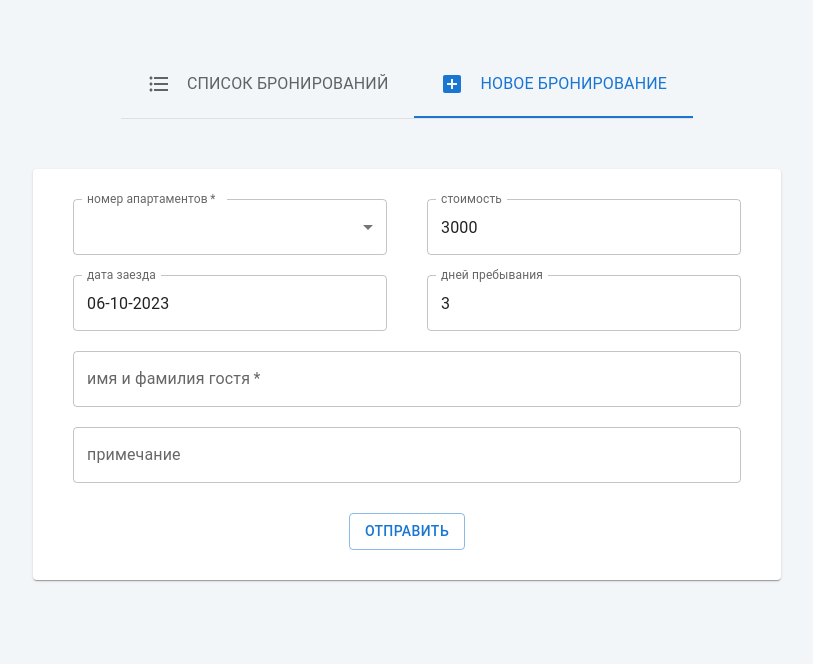
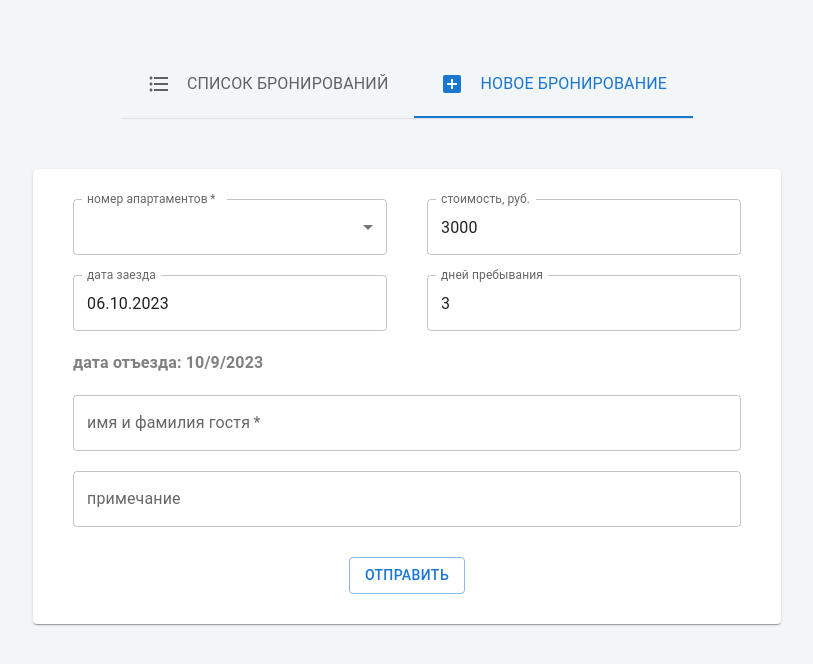
Before and after one commit to Marilisk/room-reserv-admin, a React (Vite) app: page /newbooking in a window 1280 px wide. Shown: the top 664 px of the page, without its empty margins (233-1046 px from the left). Built offline with nearby package versions, Linux system fonts and the light colour scheme.

Commit message:
overlaps

```diff
--- a/src/components/BookingCreator/BookingCreator.tsx
+++ b/src/components/BookingCreator/BookingCreator.tsx
@@ -1,11 +1,11 @@
 import Form from './Form'
-import { Paper } from '@mui/material'
+import { WrapPaper } from './Form.styled'
 
 export const BookingCreator = () => {
 
   return (
-    <Paper sx={{width: '60%', padding: '20px'}}>
+    <WrapPaper>
         <Form />
-    </Paper>
+    </WrapPaper>
   )
 }
--- a/src/components/BookingCreator/Form.styled.tsx
+++ b/src/components/BookingCreator/Form.styled.tsx
@@ -1,5 +1,4 @@
-import { Box, Button, FormControl, TextField, styled } from '@mui/material'
-
+import { Box, Button, FormControl, Paper, TextField, styled } from '@mui/material'
 
 
 export const StyledTextField = styled(TextField)({
@@ -21,3 +20,8 @@ export const StyledFormControl = styled(FormControl)({
 export const StyledButton = styled(Button)({
     margin: '20px 20px 10px 20px',
 }) as typeof Button
+
+export const WrapPaper = styled(Paper)({
+    width: '60%',
+    padding: '20px'
+}) as typeof Paper
--- a/src/components/BookingCreator/Form.tsx
+++ b/src/components/BookingCreator/Form.tsx
@@ -1,6 +1,6 @@
 import React, { memo, useCallback, useEffect, useState } from 'react'
 import { useAppDispatch, useAppSelector } from '../../redux-store/hooks'
-import { InputLabel, MenuItem, Select } from '@mui/material'
+import { Box, InputLabel, MenuItem, Select, Typography } from '@mui/material'
 import { IBooking } from '../../types/types'
 import { fetchAddBooking, handleChangeForm } from '../../redux-store/bookingsSlice'
 import { DatePicker } from '@mui/x-date-pickers/DatePicker';
@@ -12,7 +12,6 @@ import { validate } from '../../utils/validate'
 
 const rooms = new Array(30).fill('').map((_, i) => i + 1)
 
-
 const Form = () => {
 
     const values = useAppSelector(s => s.contracts.newItem.formState)
@@ -20,6 +19,8 @@ const Form = () => {
     const dispatch = useAppDispatch()
     const [btnDisabled, setBtnDisabled] = useState(false)
     const loading = useAppSelector(s => s.contracts.newItem.loadingStatus === 'loading')
+    const srvMsg = useAppSelector(s => s.contracts.serverMsg)
+    const [serverMsg, setServerMsg] = useState<string | undefined | null>()
 
     const onChange = (e: React.ChangeEvent<HTMLInputElement | HTMLTextAreaElement>, field: keyof IBooking) => {
         dispatch(handleChangeForm({ ...values, [field]: e.currentTarget.value }))
@@ -43,8 +44,18 @@ const Form = () => {
 
     useEffect(() => {
         // для раздизейблинга кнопки после неудачной попытки сабмита
-        btnDisabled && setBtnDisabled(false)
+        if (btnDisabled) {
+            setBtnDisabled(false)
+            setErrors({})
+        }
     }, [values])
+
+    useEffect(() => {
+        // убираем по таймеру сообщение об успехе
+        setServerMsg(srvMsg)
+        const timer = setTimeout(() => setServerMsg(undefined), 4000)
+        return () => clearTimeout(timer)
+    }, [srvMsg, loading])
 
 
     return (
@@ -73,7 +84,7 @@ const Form = () => {
                 <StyledTextField fullWidth value={values.price}
                     error={!!errors.price}
                     onChange={(e) => onChange(e, 'price')}
-                    label='стоимость' type='number' />
+                    label='стоимость, руб.' type='number' />
             </LineBox>
 
             <LineBox >
@@ -81,7 +92,7 @@ const Form = () => {
                     sx={{ margin: '10px 20px', flex: 1 }}
                     disablePast
                     label='дата заезда'
-                    format='DD-MM-YYYY'
+                    format='DD.MM.YYYY'
                     value={dayjs(new Date(values.startDate))}
                     onChange={(newValue) => {
                         const timeStamp = newValue?.toDate().getTime()
@@ -91,8 +102,17 @@ const Form = () => {
                     value={values.daysOfReservation}
                     onChange={(e) => onChange(e, 'daysOfReservation')}
                     label='дней пребывания'
-                    error={!!errors.daysOfReservation || +values.daysOfReservation > 200 }
+                    error={!!errors.daysOfReservation || +values.daysOfReservation > 200}
                     type='number' />
+
+            </LineBox>
+            <LineBox>
+                <Box sx={{ flex: 1, margin: '10px 20px', display: 'flex' }}>
+                    <Typography fontWeight='600' color='GrayText'>дата отъезда:&nbsp;</Typography>
+                    <Typography fontWeight='600' color='GrayText'>
+                        {new Date((+values.daysOfReservation * 86400000) + values.startDate).toLocaleDateString()}
+                    </Typography>
+                </Box>
             </LineBox>
 
             <LineBox >
@@ -112,6 +132,10 @@ const Form = () => {
             </LineBox>
 
             <LineBox>
+                {serverMsg && <Typography fontWeight='600' color='Highlight'>{srvMsg}</Typography>}
+            </LineBox>
+
+            <LineBox>
                 <StyledButton type='submit'
                     onClick={handleSubmit}
                     variant='outlined'
--- /dev/null
+++ b/src/components/Table/Table/ModalWindow/ModalWindow.hooks.tsx
@@ -0,0 +1,30 @@
+import { useEffect, useState } from "react"
+import { useAppDispatch, useAppSelector } from "../../../../redux-store/hooks"
+import { getOverlaps } from "../../../../utils/getOverlaps"
+import { IBooking } from "../../../../types/types"
+import { setOverlaps } from "../../../../redux-store/bookingsSlice"
+
+
+export const useOverlaps = (bookingInViewId: string, bookings: IBooking[]) => {
+
+    const dispatch = useAppDispatch()
+    const [showOverLaps, setShowOverlaps] = useState(false)
+    useEffect(() => {
+        showOverLaps && setShowOverlaps(false)
+    }, [bookingInViewId])
+
+    const overlaps = useAppSelector(s => s.contracts.overlaps)
+
+    const findOverLaps = () => {
+        if (bookingInViewId) {
+            setShowOverlaps(true)
+            const overlaps = getOverlaps(bookings, bookingInViewId)
+            overlaps.length && dispatch(setOverlaps(overlaps))
+        }
+    }
+    return {
+        overlaps,
+        findOverLaps,
+        showOverLaps,
+    }
+}
--- a/src/components/Table/Table/Table.hooks.tsx
+++ b/src/components/Table/Table/Table.hooks.tsx
@@ -1,14 +1,20 @@
 import { useState } from 'react'
+import { useAppDispatch } from '../../../redux-store/hooks';
+import { setOverlaps } from '../../../redux-store/bookingsSlice';
 
 export const useModal = () => {
 
+    const dispatch = useAppDispatch()
     const [modalOpened, setModalOpened] = useState(false);
     const [bookingInViewId, setBookingInViewId] = useState<string | undefined>()
     const handleOpen = (bookId: string) => {
         setModalOpened(true);
         setBookingInViewId(bookId)
     }
-    const handleClose = () => setModalOpened(false);
+    const handleClose = () => {
+        setModalOpened(false)
+        dispatch(setOverlaps([]))
+    }
 
     return {
         modalOpened,
--- a/src/components/Table/Table/Table.styled.tsx
+++ b/src/components/Table/Table/Table.styled.tsx
@@ -1,4 +1,12 @@
 import { Box, styled, Paper } from "@mui/material";
+
+
+export const HeadBox = styled(Box)({
+    margin: '16px',
+    marginBottom: '0',
+    display: 'flex',
+    justifyContent: 'flex-end',
+}) as typeof Box
 
 
 export const LineBox = styled(Box)({
@@ -18,7 +26,6 @@ export const modalStyles = {
     boxShadow: 24,
     padding: 4,
 }
-
 
 export const LoaderBox = styled(Box)({
     display: 'flex',
--- a/src/components/Table/TableContainer.tsx
+++ b/src/components/Table/TableContainer.tsx
@@ -21,8 +21,8 @@ const TableContainer = () => {
   const [skip, setSkip] = useState(0)
 
   const loadMore = (rewrite: boolean) => {
-      dispatch(fetchGetBooking({ count, skip, rewrite }))
-      setSkip(rewrite ? 0 : skip + count)
+    dispatch(fetchGetBooking({ count, skip, rewrite }))
+    setSkip(rewrite ? 0 : skip + count)
   }
 
   useEffect(() => {
@@ -39,10 +39,10 @@ const TableContainer = () => {
       <Table items={bookings} />
       {areMoreBookings &&
         <LoaderBox>
-
-          <Button type='button' variant='contained' onClick={() => loadMore(false)} >загрузить следующие</Button>
-
-          {isLoading && <CircularProgress size={80} />}
+          {
+            isLoading ? <CircularProgress size={80} /> :
+              <Button type='button' variant='contained' onClick={() => loadMore(false)} >загрузить следующие</Button>
+          }
         </LoaderBox>
       }
     </TablePaper>
--- a/src/redux-store/bookingsSlice.ts
+++ b/src/redux-store/bookingsSlice.ts
@@ -45,6 +45,9 @@ const bookingsSlice = createSlice({
                 })
             }
         },
+        setOverlaps(state, action) {
+            state.overlaps = action.payload
+        }
     },
     extraReducers: (builder) => {
         builder.addCase(fetchGetBooking.pending, (state) => {
@@ -78,6 +81,7 @@ const bookingsSlice = createSlice({
                     roomNumber: 0,
                     note: '',
                 }
+                state.serverMsg = 'Бронирование успешно создано'
             })
             .addCase(fetchAddBooking.rejected, (state) => {
                 state.newItem.loadingStatus = 'error'
@@ -90,6 +94,7 @@ const bookingsSlice = createSlice({
             .addCase(fetchDeleteBooking.fulfilled, (state, action) => {
                 state.loadingStatus = 'loaded'
                 state.items = state.items.filter(el => action.payload.ids.indexOf(el._id) === -1 );
+                state.overlaps = state.overlaps.filter(el => action.payload.ids.indexOf(el._id) === -1 );
             })
             .addCase(fetchDeleteBooking.rejected, (state) => {
                 state.loadingStatus = 'error'
@@ -102,6 +107,6 @@ const bookingsSlice = createSlice({
 const selectItems = (state: RootState) => state.contracts.items
 export const selectBooking = createSelector(selectItems, (items) => items)
 
-export const { handleChangeForm, sortList } = bookingsSlice.actions;
+export const { handleChangeForm, sortList, setOverlaps } = bookingsSlice.actions;
 
 export default bookingsSlice.reducer;
--- a/src/redux-store/initial.ts
+++ b/src/redux-store/initial.ts
@@ -11,6 +11,7 @@ interface BookingsInitStateType {
         formState: IBookingPayload
         loadingStatus: IsLoadingType
     }
+    overlaps: IBooking[]
 }
 
 export const initialBookingState: BookingsInitStateType = {
@@ -29,5 +30,6 @@ export const initialBookingState: BookingsInitStateType = {
             note: '',
         },
         loadingStatus: 'loaded',
-    }
+    },
+    overlaps: [],
 }
--- /dev/null
+++ b/src/utils/getOverlaps.ts
@@ -0,0 +1,20 @@
+import { IBooking } from "../types/types"
+
+
+
+export const getOverlaps = (bookings: IBooking[], bookingInViewId: string) => {
+    const booking = bookings.find(b => b._id === bookingInViewId)
+    const errors: IBooking[] = []
+    const others = bookings.filter(b => b.roomNumber === booking?.roomNumber)
+    if (!others.length) return errors
+    others.forEach((elem1, ind, array) => {
+        const timeOff1 = +elem1.daysOfReservation * 86400000 + elem1.startDate
+        array.forEach((elem2, i) => {
+            if (ind === i) return
+            const timeOff2 = +elem2.daysOfReservation * 86400000 + elem2.startDate
+            if (elem1.startDate > elem2.startDate && timeOff2 > elem1.startDate && !errors.find(b => b._id === elem2._id)) errors.push(elem2)
+            if (elem2.startDate > elem1.startDate && timeOff1 > elem2.startDate && !errors.find(b => b._id === elem2._id)) errors.push(elem2)
+        })
+    })
+    return errors
+}
```
Also changed, not shown: src/components/Table/Table/ModalWindow/ModalWindow.tsx (+32 -2 lines), src/components/Table/Table/Table.tsx (+10 -7 lines).
